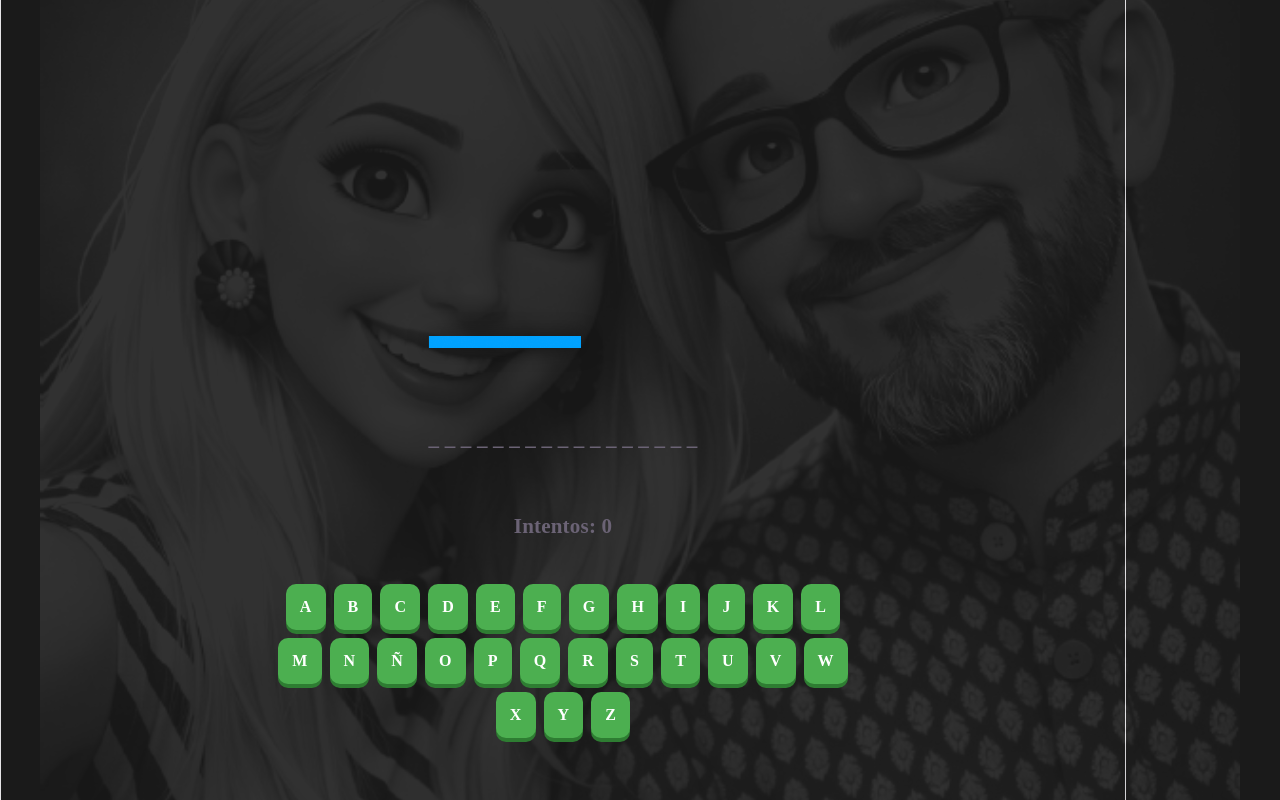
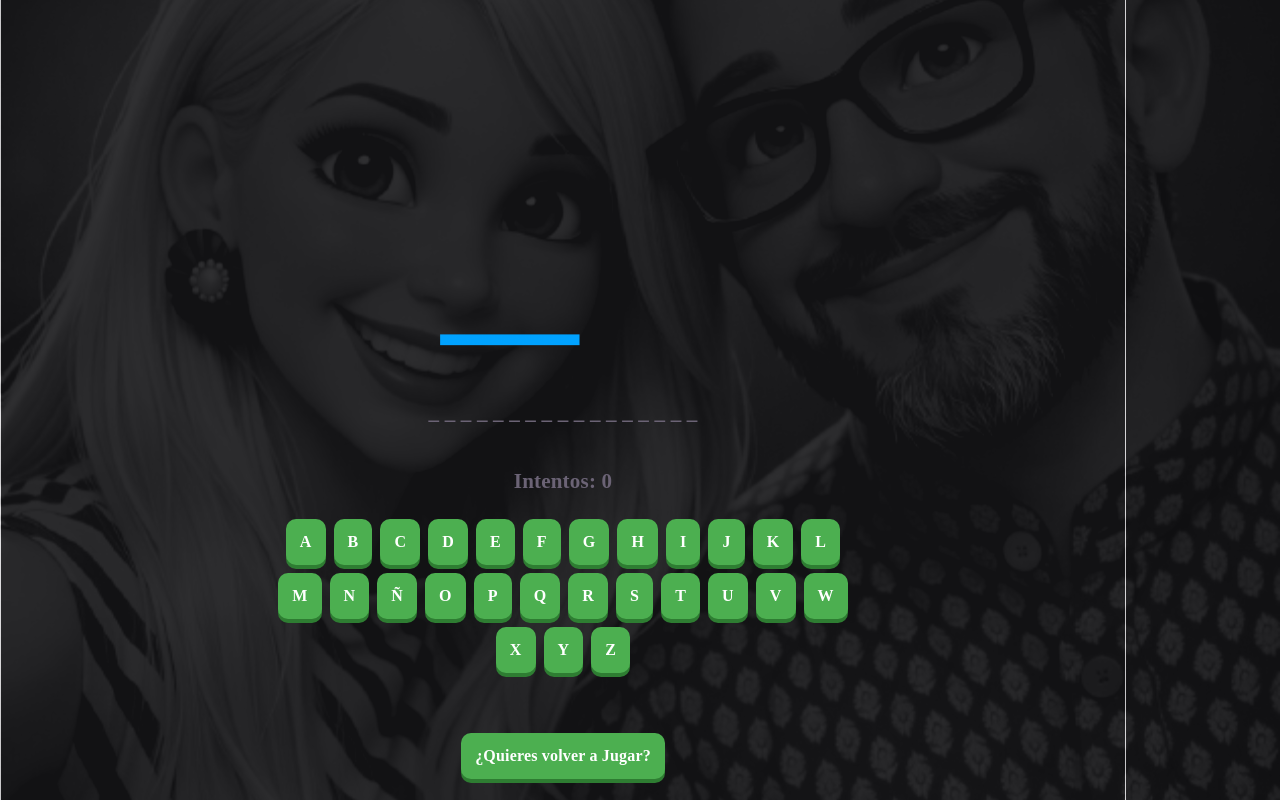
Before and after one commit to marcoams84-ship-it/Markus, a React (Vite) app: page / in a window 1280 px wide. Built offline with nearby package versions, Linux system fonts and the light colour scheme.

Commit message:
arreglo de color y centrado

```diff
--- a/src/App.css
+++ b/src/App.css
@@ -1,8 +1,9 @@
-/* Esto asegura que TODA la página y el fondo de las imágenes sean iguales */
+/* Color exacto de tu imagen para que no haya marcos */
 body, html, #root {
-  background-color: #1a1a1a; /* El color estándar de Vite oscuro, cámbialo si usas otro */
+  background-color: #121214 !important;
   margin: 0;
   padding: 0;
+  height: 100%;
 }
 
 .counter {
@@ -27,22 +28,26 @@ body, html, #root {
 .hero {
   position: relative;
   z-index: 1;
-  height: 100vh;
   width: 100%;
+  min-height: 100vh;
   display: flex;
   flex-direction: column;
   align-items: center;
   justify-content: center;
-  gap: 20px;
-  overflow: hidden;
+
+  /* Esto subirá el juego si lo ves muy abajo */
+  padding-bottom: 50px;
+  box-sizing: border-box;
+
+  /* Unificamos el fondo aquí también */
+  background-color: #121214;
 }
 
-/* El dibujo del ahorcado ahora es más grande y nítido */
 .hang-drawing {
-  width: 350px; /* Antes era 200 */
+  width: 320px; /* Tamaño equilibrado */
   height: auto;
-  filter: drop-shadow(0 0 10px rgba(0,0,0,0.5)); /* Le da profundidad */
   z-index: 2;
+  margin-top: -20px; /* Lo sube un poquito */
 }
 
 .watermark {
@@ -50,10 +55,14 @@ body, html, #root {
   top: 50%;
   left: 50%;
   transform: translate(-50%, -50%);
-  width: 1200px; /* ¡SUPER GIGANTE! */
-  filter: grayscale(100%) contrast(110%) brightness(1.2);
-  mix-blend-mode: screen;
-  opacity: 0.1; /* Bajamos un poco para que no distraiga al ser tan grande */
+  width: 100vw; /* Ocupa todo el ancho de la pantalla */
+  max-width: 1400px;
+
+  /* Filtros para que se mezcle perfecto */
+  filter: grayscale(100%) brightness(0.8) contrast(1.2);
+  mix-blend-mode: lighten; /* <--- Prueba 'lighten' si 'screen' fallaba */
+  opacity: 0.15;
+
   z-index: -1;
   pointer-events: none;
 }
```
